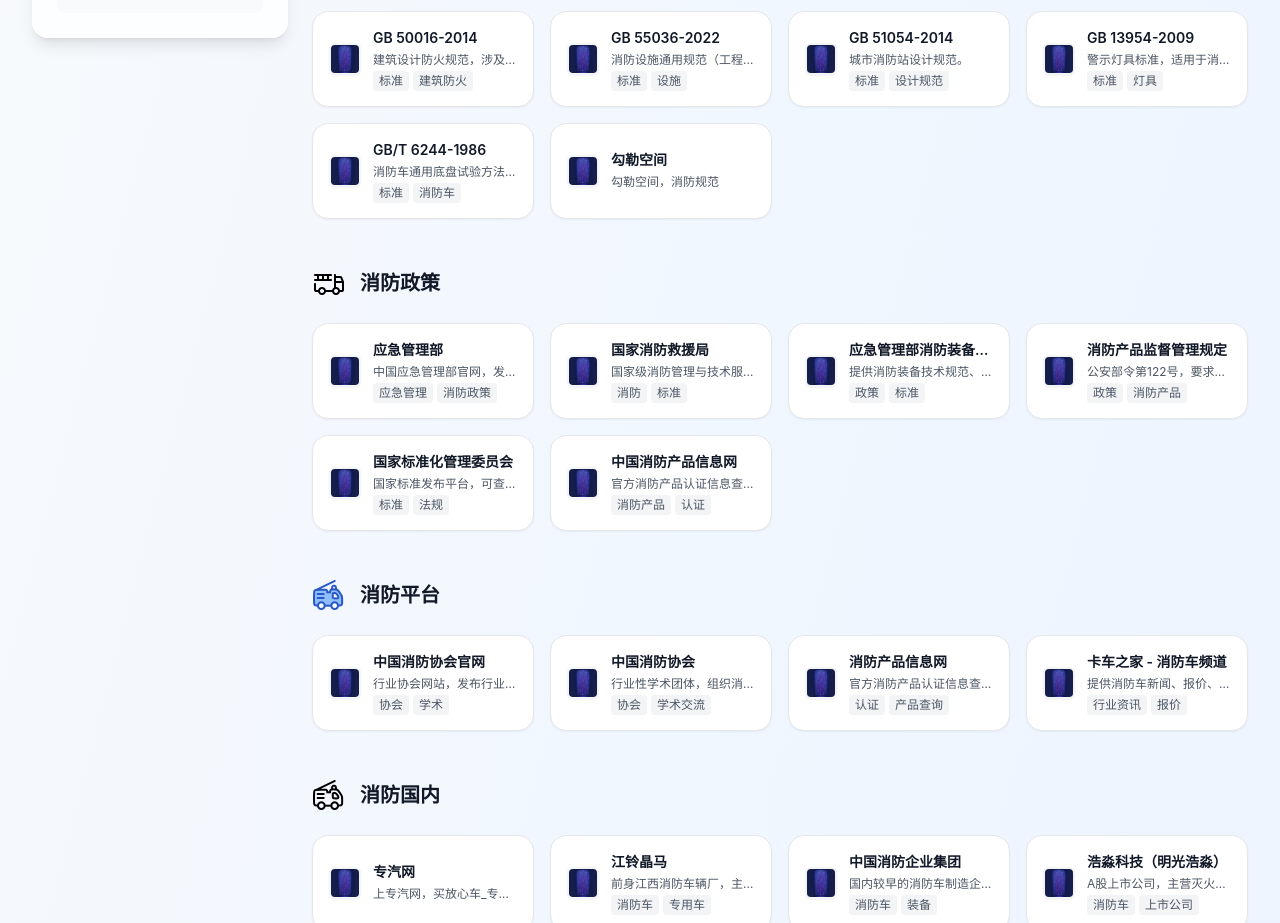
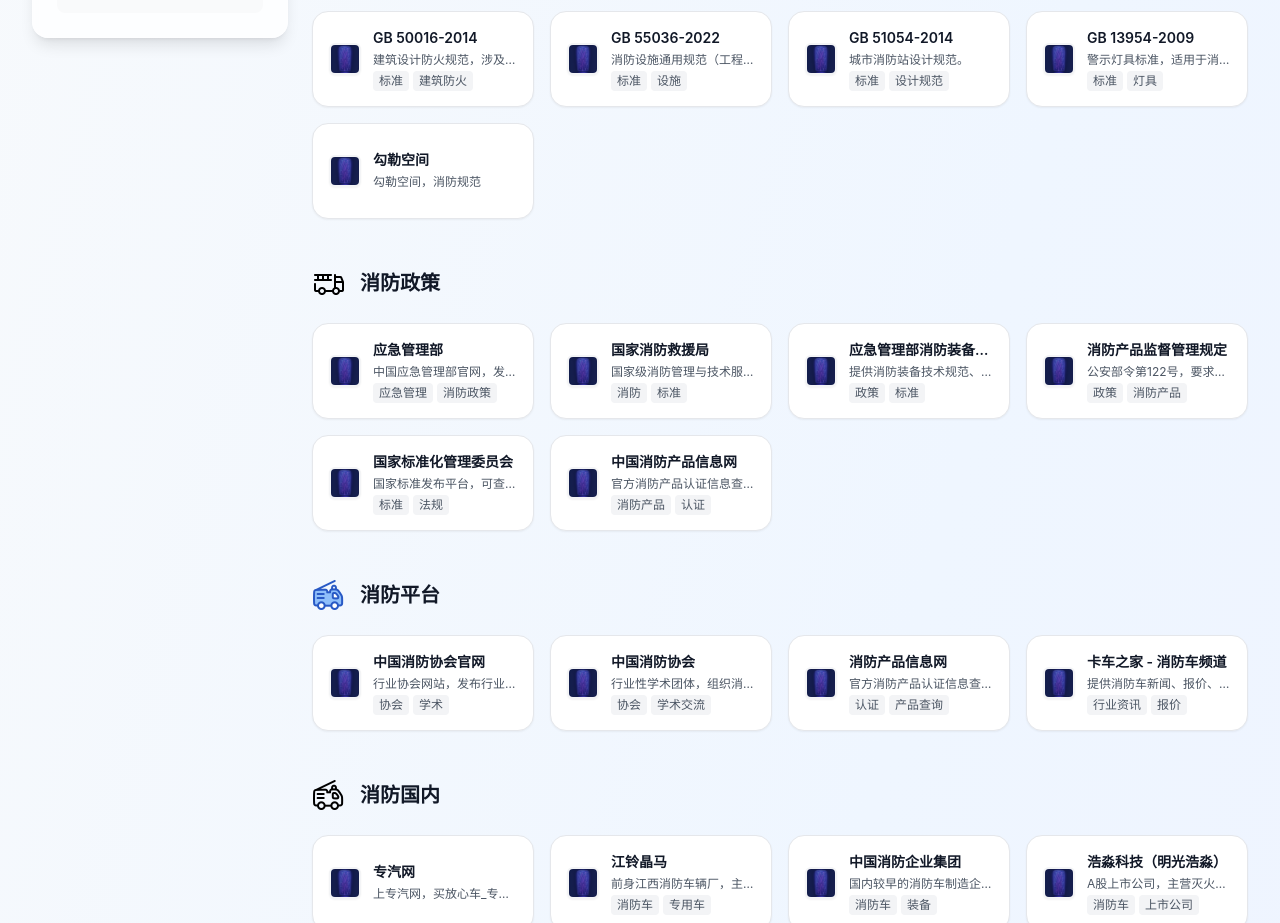
Before and after one commit to synmv/binnav111, a React (Vite) app: page / in a window 1280 px wide. Shown: the part 782-1705 px from the top of the page. Built offline with nearby package versions, Linux system fonts and the light colour scheme.

Commit message:
🔧 Auto-update website config via EdgeOne Functions

```diff
--- a/src/websiteData.js
+++ b/src/websiteData.js
@@ -1,4 +1,4 @@
-// 网站数据 - 通过管理后台更新于 2025/8/30 17:08:02
+// 网站数据 - 通过管理后台更新于 2025/8/30 17:35:03
 
 // 站点配置
 export const siteConfig = {
@@ -269,27 +269,14 @@
     "id": 1755967000003,
     "name": "GB 13954-2009",
     "description": "警示灯具标准，适用于消防车、救护车、警车。",
-    "url": "https://std.samr.gov.cn",
+    "url": "https://std.samr.gov.cn/gb/search/gbDetailed?id=71F772D7CD75D3A7E05397BE0A0AB82A",
     "category": "category_1756542941905",
     "tags": [
       "标准",
       "灯具",
       "安全"
     ],
-    "icon": "https://icon.nbvil.com/favicon?url=gov.cn"
-  },
-  {
-    "id": 1755967000001,
-    "name": "GB/T 6244-1986",
-    "description": "消防车通用底盘试验方法国家标准。",
-    "url": "https://std.samr.gov.cn",
-    "category": "category_1756542941905",
-    "tags": [
-      "标准",
-      "消防车",
-      "底盘"
-    ],
-    "icon": "https://icon.nbvil.com/favicon?url=gov.cn"
+    "icon": "https://icon.nbvil.com/favicon?url=std.samr.gov.cn"
   },
   {
     "id": 1756045757675,
```
